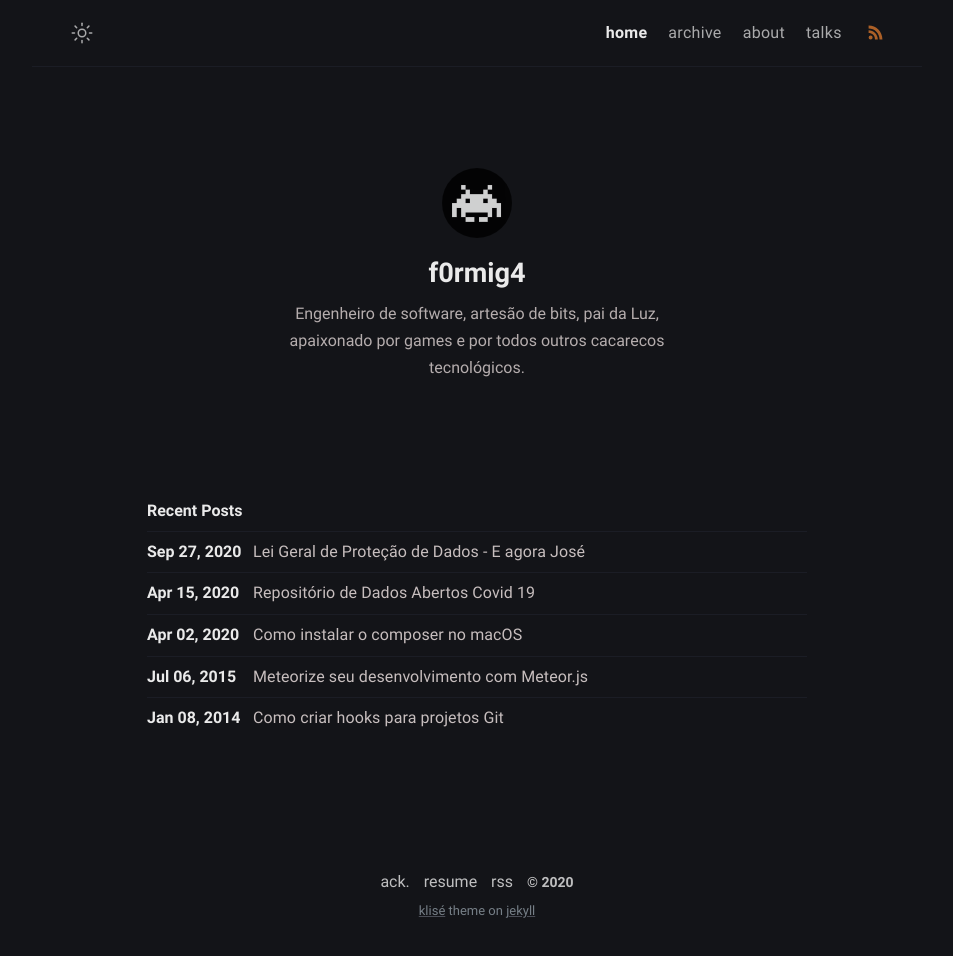
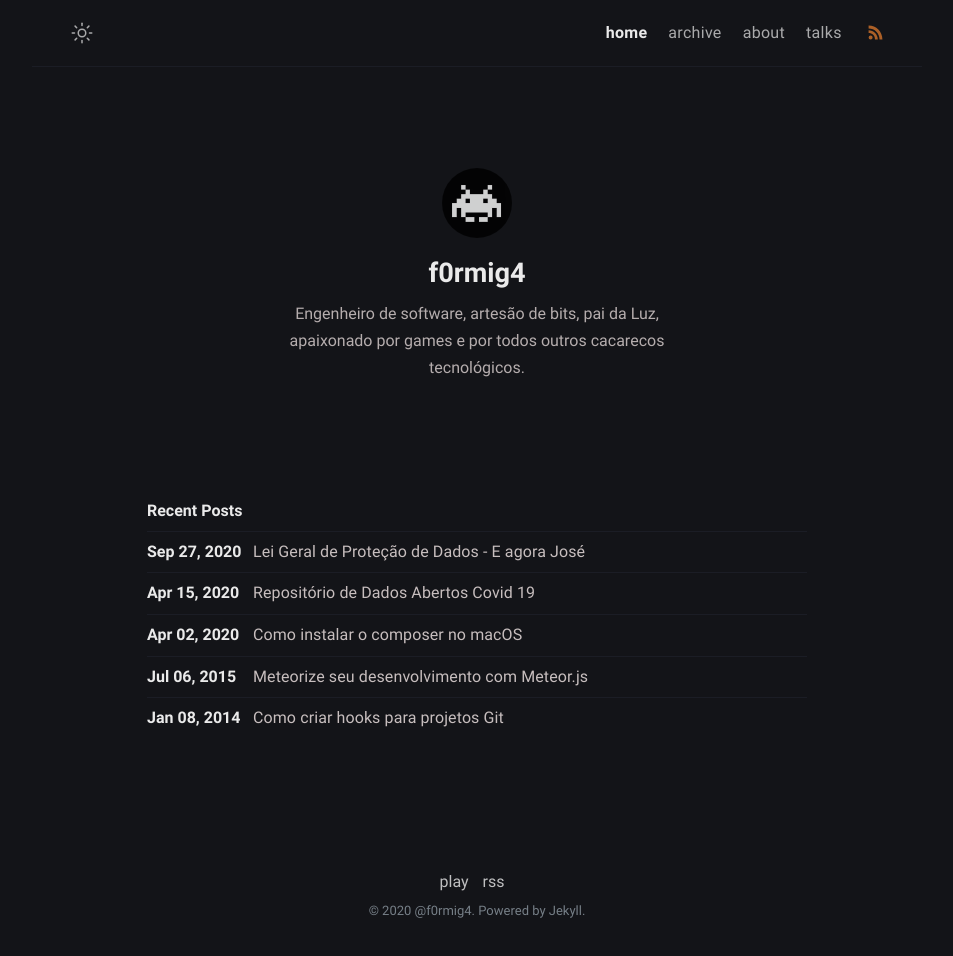
Before and after one commit to f0rmig4/f0rmig4.github.io, a Jekyll site: the page built from index.md, in a window 1280 px wide. Shown: the whole page, without its empty margins (163-1116 px from the left). Built offline with Jekyll 4.4.1, drawn with Linux system fonts in a browser that asks for light colours.

Commit message:
change footer

```diff
--- a/_includes/footer.html
+++ b/_includes/footer.html
@@ -1,20 +1,8 @@
 <footer class="footer">
-  <a class="footer_item" href="/thanks">ack.</a>
-  <a class="footer_item" href="javascript::void(0)">resume</a>
+  <a class="footer_item" href="/spaceinvaders.js/">play</a>
   <a class="footer_item" href="/feed.xml">rss</a>
-  <span class="footer_item">&copy; {{ site.time | date: "%Y" }}</span>
   <small class="footer_copyright">
-    <!-- Klisé Theme: https://github.com/piharpi/jekyll-klise -->
-    <a
-      href="https://github.com/piharpi/jekyll-klise"
-      target="_blank"
-      rel="noreferrer noopener"
-      >klisé</a
-    >
-    theme on
-    <a href="https://jekyllrb.com" target="_blank" rel="noreferrer noopener"
-      >jekyll</a
-    >
+    © {{ site.time | date: "%Y" }} @f0rmig4. Powered by Jekyll.
   </small>
 </footer>
 <script src="/assets/js/main.js" defer="defer"></script>
```
